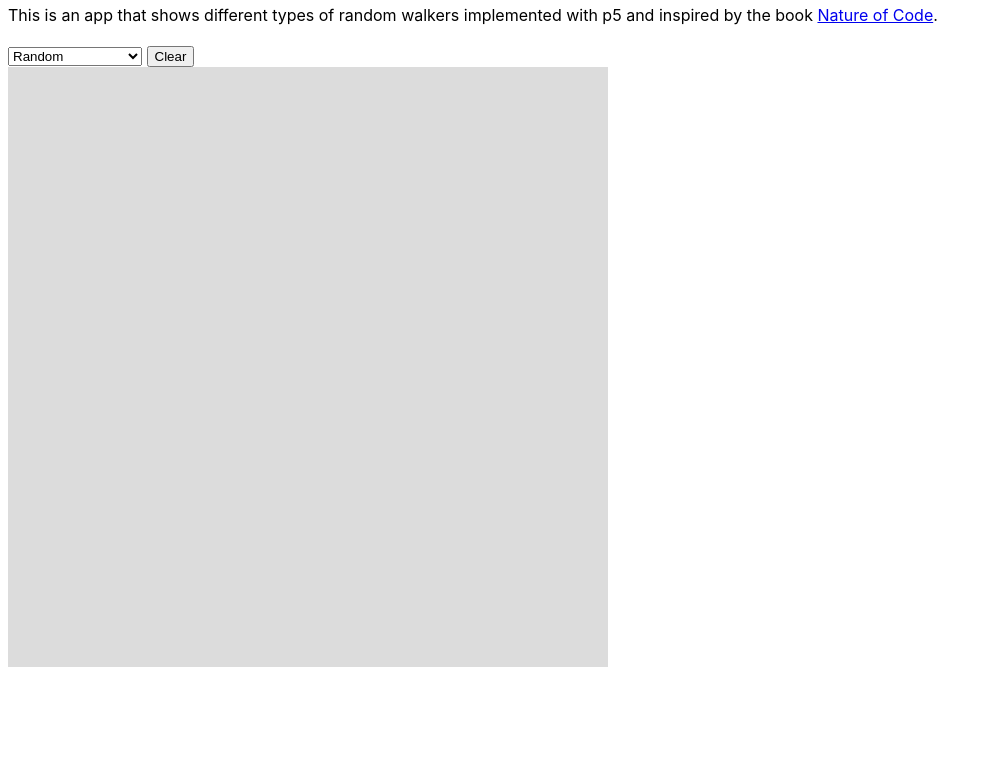
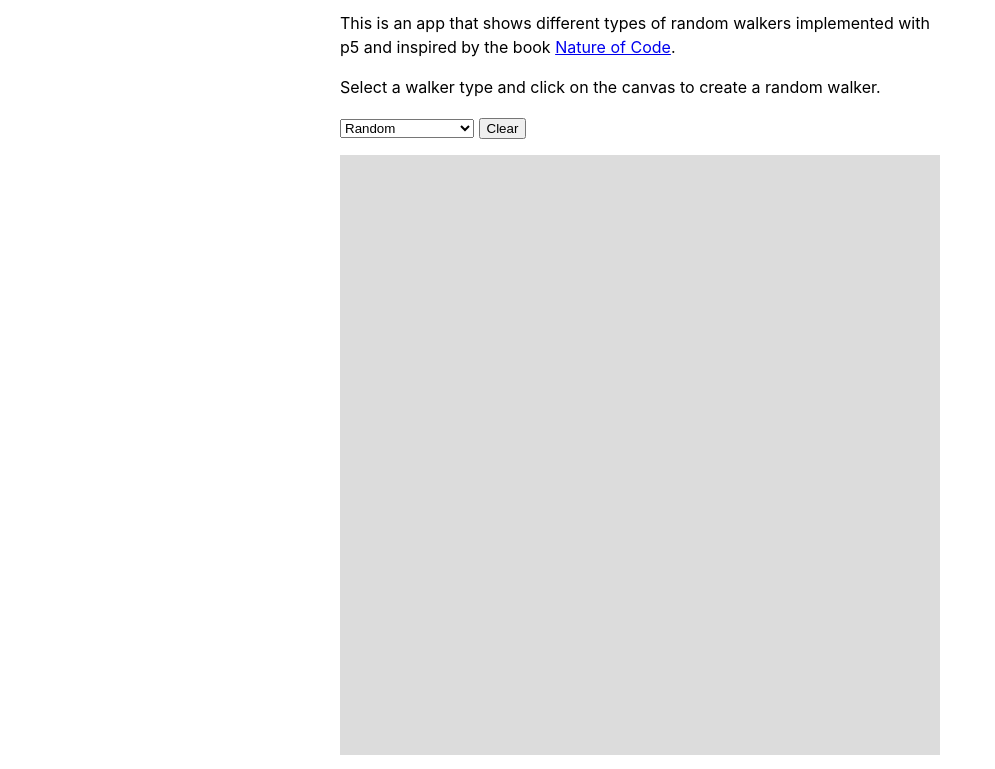
Before and after one commit to jaunerc/random-walker, a website built with Vite: page index.html in a window 1280 px wide. Shown: the part 88-857 px from the top of the page, without its empty margins (0-995 px from the left). Before the commit the page ends 800 px from the top, so only its background shows below. Built offline with nearby package versions, Linux system fonts and the light colour scheme.

Commit message:
add styling to place the items at the center of the page

```diff
--- a/src/main.ts
+++ b/src/main.ts
@@ -5,12 +5,15 @@ import {Sketch} from "./sketch/Sketch.ts";
 document.querySelector<HTMLDivElement>('#app')!.innerHTML = `
     <h1>Random Walker</h1>
     <p>This is an app that shows different types of random walkers implemented with p5 and inspired by the book <a href="https://natureofcode.com/">Nature of Code</a>.</p>
+    <p>Select a walker type and click on the canvas to create a random walker.</p>
+    <div class="control-elements">
         <select id="walker-selection">
             <option>Random</option>
             <option>In-Mouse Direction</option>
             <option>Gaussian</option>
         </select>
         <button id="clear-button">Clear</button>
+    </div>
     <div id="canvas"></div>
 `
 
--- a/src/style.css
+++ b/src/style.css
@@ -8,3 +8,17 @@
   -webkit-font-smoothing: antialiased;
   -moz-osx-font-smoothing: grayscale;
 }
+
+body {
+  display: flex;
+  flex-direction: column;
+  place-items: center;
+}
+
+#app {
+  max-width: 600px;
+}
+
+.control-elements {
+  margin-bottom: 1em;
+}
```
Lines whose indentation alone changed are shown as unchanged.
